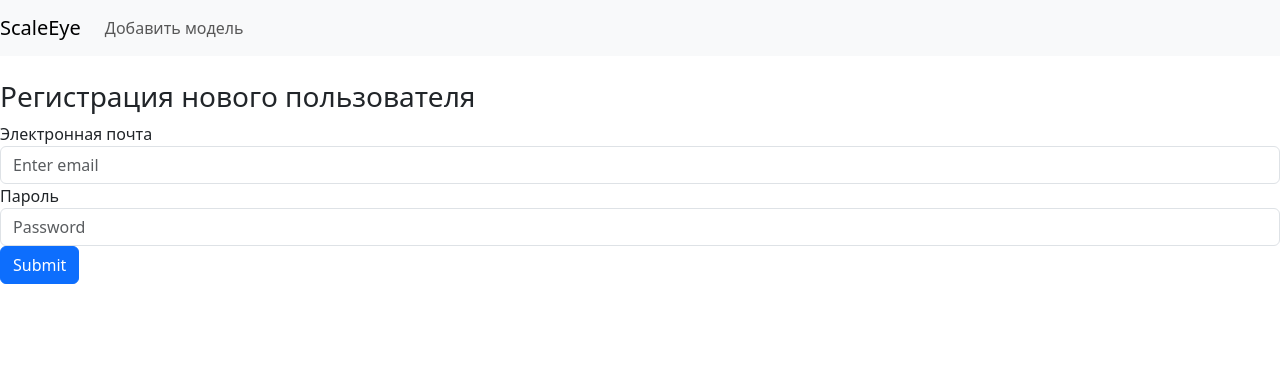
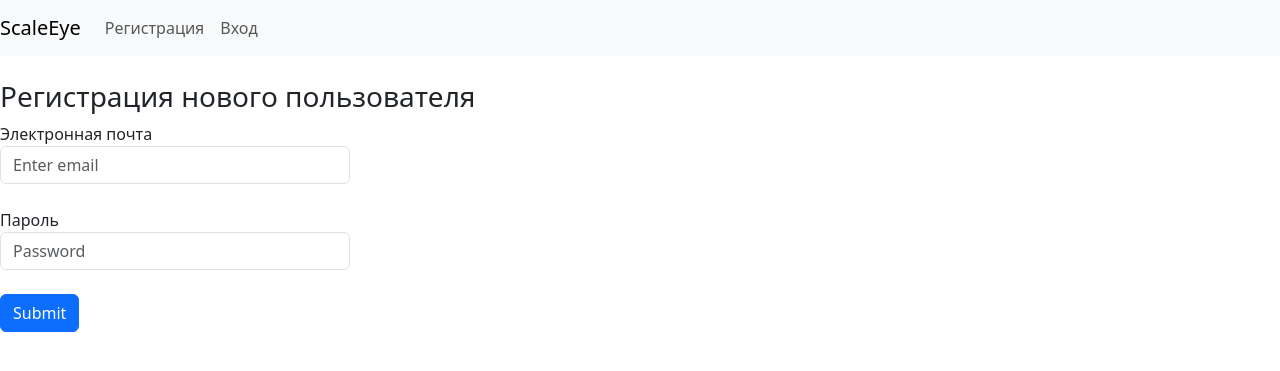
Before and after one commit to TimofeyHub/ebay-price-monitoring, a FastAPI app: page /api/v1/user/registration/ in a window 1280 px wide. Shown: the top 371 px of the page. Run offline with FastAPI, Linux system fonts and the light colour scheme; some libraries are stand-ins or nearby versions.

Commit message:
change input size for login and registration form

```diff
--- a/api_v1/auth_demo/views.py
+++ b/api_v1/auth_demo/views.py
@@ -33,7 +33,7 @@ async def user_login(
     request: Request,
 ):
     return TEMPLATES.TemplateResponse(
-        name="registration_form.html",
+        name="login_form.html",
         request=request,
     )
 
--- a/static/templates/base.html
+++ b/static/templates/base.html
@@ -10,10 +10,12 @@
             border-collapse: collapse;
             border: 3px solid #245488;
         }
-        th{
+
+        th {
             padding: 10px;
         }
-        td{
+
+        td {
             text-align: center;
         }
     </style>
@@ -21,23 +23,33 @@
 <body>
 <nav class="navbar navbar-expand-lg navbar-light bg-light">
     <a class="navbar-brand" href="/">ScaleEye</a>
-  <button class="navbar-toggler" type="button" data-toggle="collapse" data-target="#navbarNav" aria-controls="navbarNav" aria-expanded="false" aria-label="Toggle navigation">
+    <button class="navbar-toggler" type="button" data-toggle="collapse" data-target="#navbarNav"
+            aria-controls="navbarNav" aria-expanded="false" aria-label="Toggle navigation">
         <span class="navbar-toggler-icon"></span>
     </button>
     <div class="collapse navbar-collapse" id="navbarNav">
         <ul class="navbar-nav">
+            {% if auth_user %}
             <li class="nav-item active">
-{#        <a class="nav-link" href={{ url_for('get_all_scale_models_by_collection_id') }}> Моя коллекция </a>#}
+                <a class="nav-link" href={{ url_for('get_all_scale_models_by_collection_id') }}> Моя коллекция </a>
             </li>
             <li class="nav-item">
                 <a class="nav-link" href={{ url_for('add_scale_model_in_collection') }}> Добавить модель </a>
             </li>
+            {% else %}
+            <li class="nav-item active">
+                <a class="nav-link" href={{ url_for('user_registration') }}> Регистрация </a>
+            </li>
+            <li class="nav-item">
+                <a class="nav-link" href={{ url_for('user_login') }}> Вход </a>
+            </li>
+            {% endif %}
         </ul>
     </div>
 </nav>
 <br>
 <div id="content">
-    {% block content %} {% endblock%}
+    {% block content %} {% endblock %}
 </div>
 </body>
 </html>
--- a/static/templates/registration_form.html
+++ b/static/templates/registration_form.html
@@ -5,12 +5,15 @@
         <div class="form-group">
             <label for="exampleInputEmail1">Электронная почта</label>
             <input name="email" type="email" class="form-control" id="exampleInputEmail1" aria-describedby="emailHelp"
-                   placeholder="Enter email">
+                   placeholder="Enter email" style="width: 350px" required>
         </div>
+        <br>
         <div class="form-group">
             <label for="exampleInputPassword1">Пароль</label>
-            <input name="password" type="password" class="form-control" id="exampleInputPassword1" placeholder="Password">
+            <input name="password" type="password" class="form-control" id="exampleInputPassword1"
+                   placeholder="Password" style="width: 350px" required>
         </div>
+        <br>
         <button type="submit" class="btn btn-primary">Submit</button>
     </form>
 {% endblock %}
```
Also changed, not shown: static/templates/login_form.html (+5 -2 lines). Lines whose indentation alone changed are shown as unchanged.
